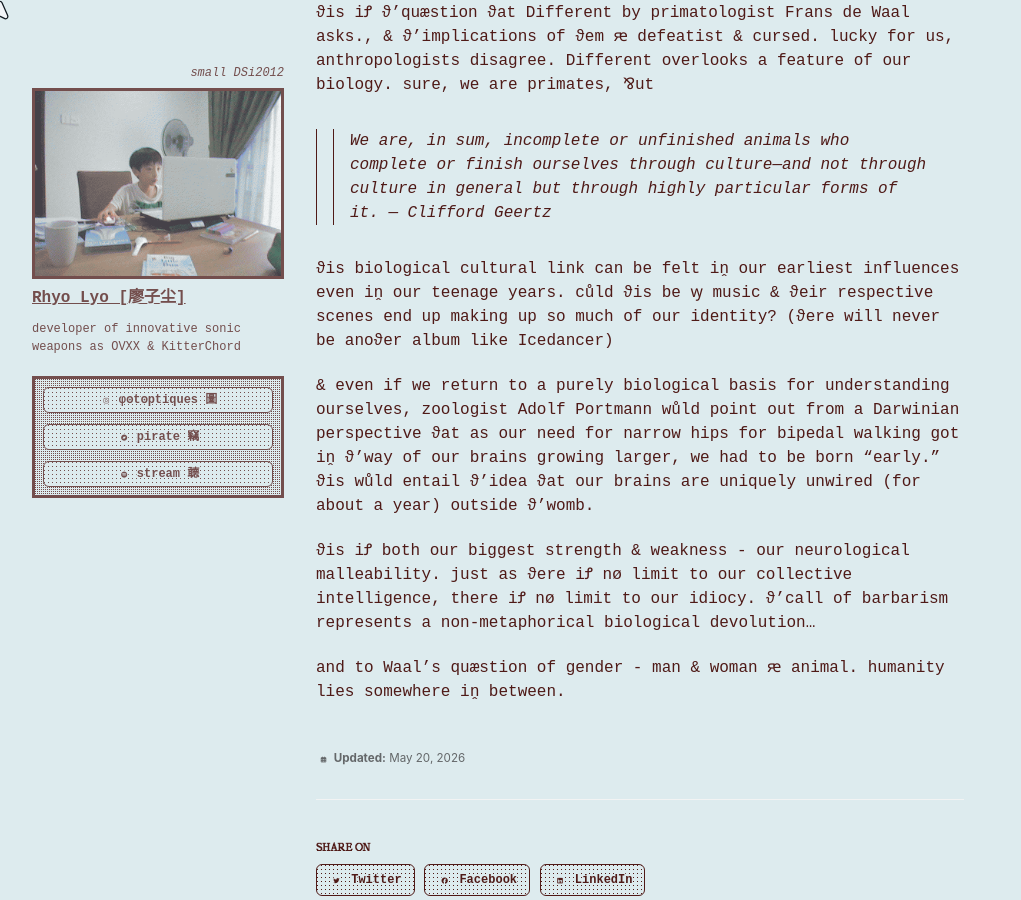
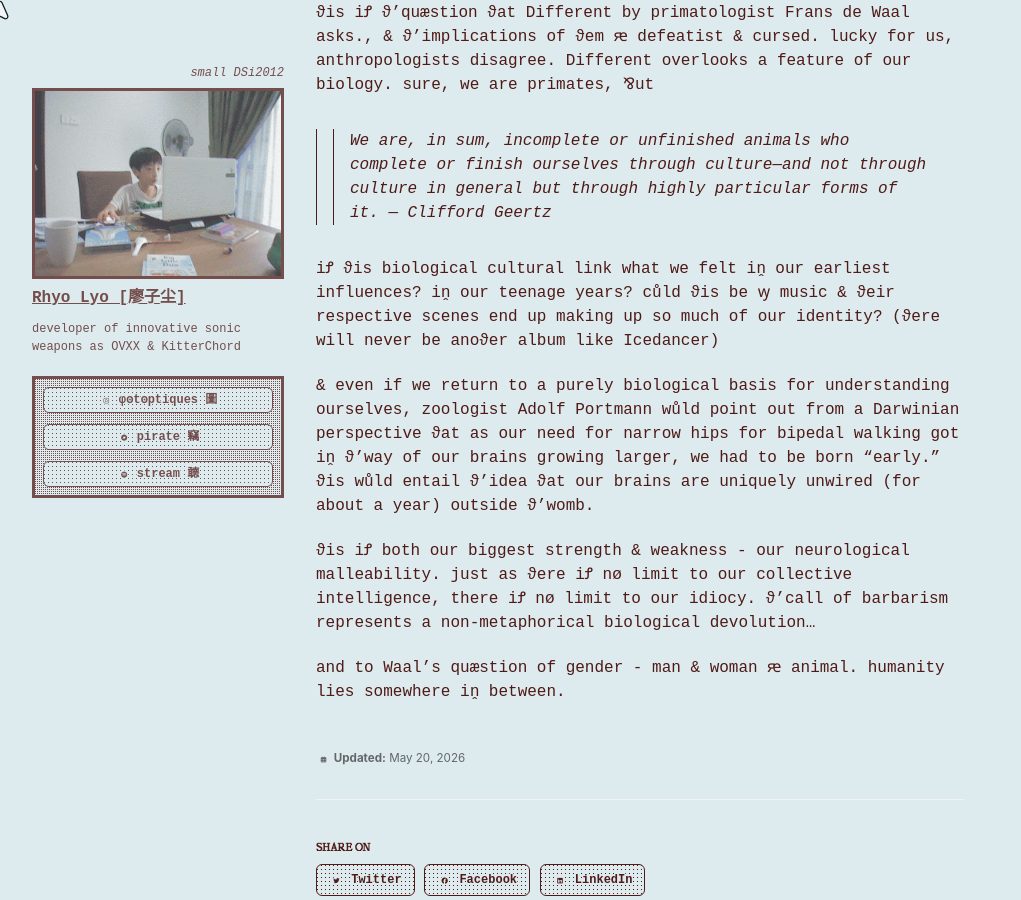
Before and after one commit to cryotato/cryotato.github.io, a Jekyll site: the page built from _posts/2026-05-20-devolution.md, in a window 1280 px wide and 900 px high, scrolled down 861 px. Shown: the whole window, without its empty margins (0-1021 px from the left). Built offline with Jekyll 4.4.1, drawn with Linux system fonts in a browser that asks for light colours; cached includes are drawn as plain includes; some web fonts are replaced; a script that is not in the unit is left out; comment, search, counter and statistics services are not loaded.

Commit message:
Update 2026-05-20-devolution.md

```diff
--- a/_posts/2026-05-20-devolution.md
+++ b/_posts/2026-05-20-devolution.md
@@ -10,7 +10,7 @@ title: "apes iṋ a labcoat: ϑ'nøn-metaφorical biological devolution of ϑ'We
 
 > We are, in sum, incomplete or unfinished animals who complete or finish ourselves through culture—and not through culture in general but through highly particular forms of it. — Clifford Geertz
 
-ϑis biological cultural link can be felt iṋ our earliest influences even iṋ our teenage years. cůld ϑis be ꝡ music & ϑeir respective scenes end up making up so much of our identity? (ϑere will never be anoϑer album like Icedancer)
+iꝬ ϑis biological cultural link what we felt iṋ our earliest influences? iṋ our teenage years? cůld ϑis be ꝡ music & ϑeir respective scenes end up making up so much of our identity? (ϑere will never be anoϑer album like Icedancer)
 
 & even if we return to a purely biological basis for understanding ourselves, zoologist Adolf Portmann wůld point out from a Darwinian perspective ϑat as our need for narrow hips for bipedal walking got iṋ ϑ'way of our brains growing larger, we had to be born "early." ϑis wůld entail ϑ'idea ϑat our brains are uniquely unwired (for about a year) outside ϑ'womb.
 
```
